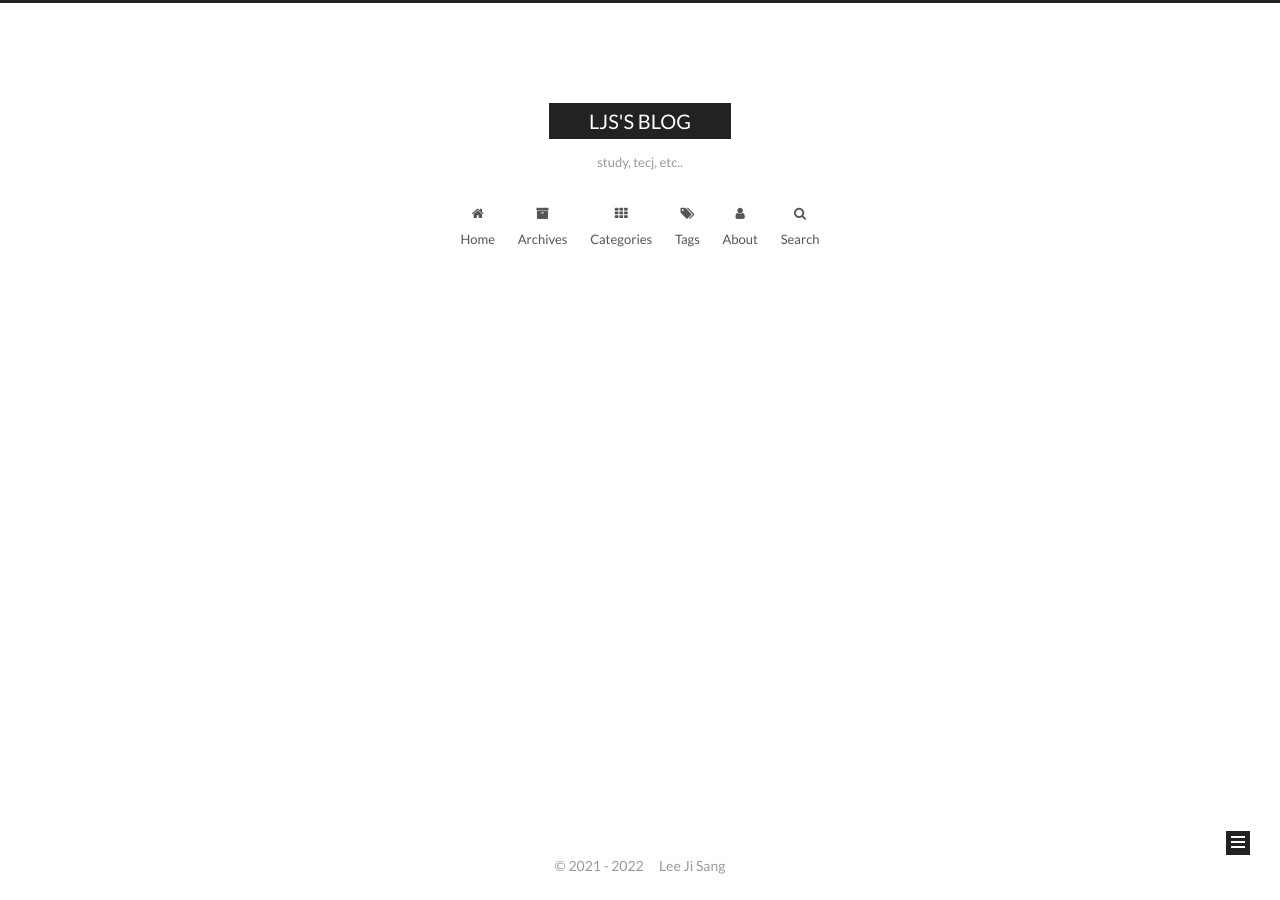
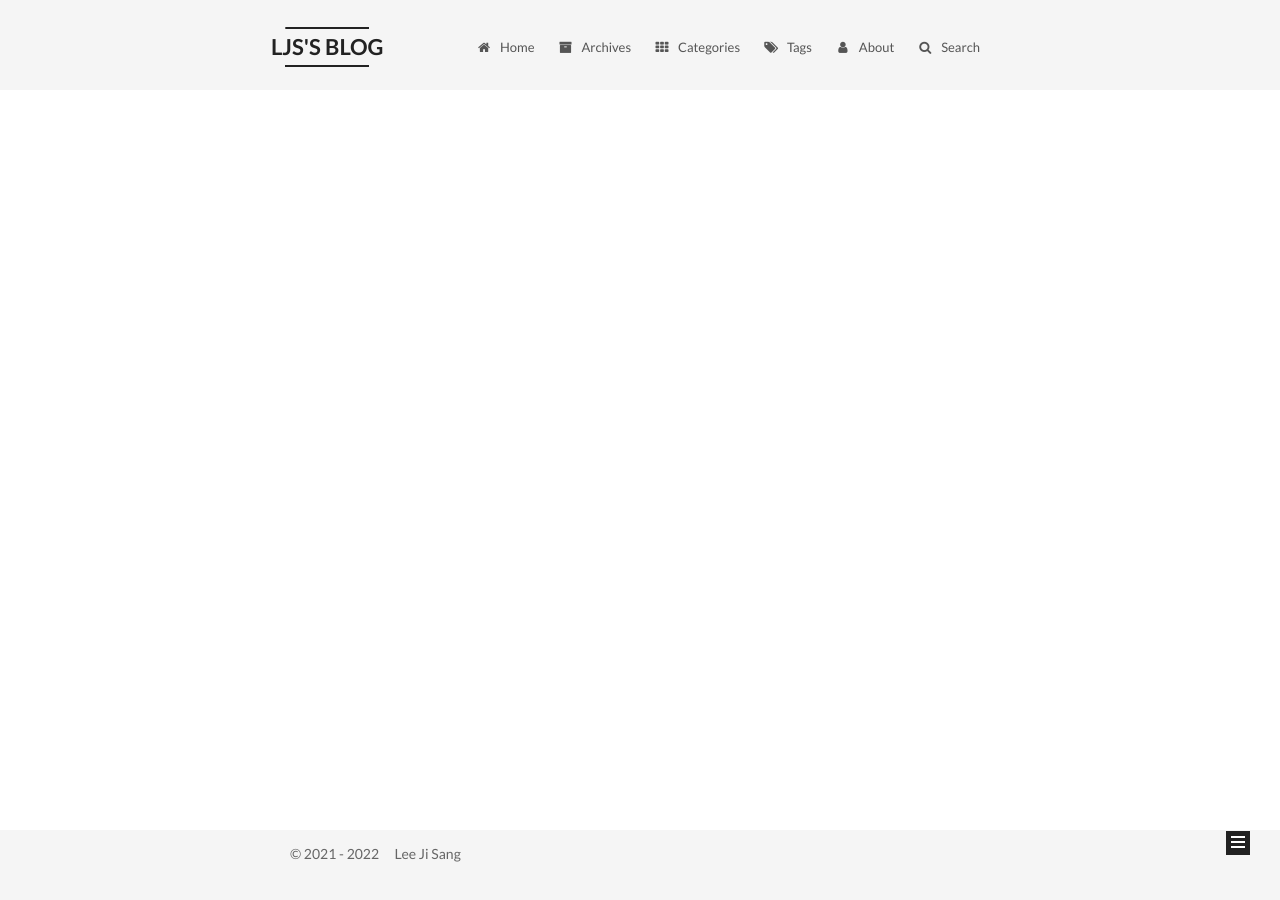
Before and after one commit to Lee-jisang/Lee-jisang.github.io, a Jekyll site: the page built from index.html, in a window 1280 px wide. Built offline with Jekyll 4.4.1, drawn with Linux system fonts in a browser that asks for light colours; the list of posts is cut into pages by our own code.

Commit message:
Update _config.yml

```diff
--- a/_config.yml
+++ b/_config.yml
@@ -76,7 +76,7 @@ plugins:
 # ---------------------------------------------------------------
 
 # Put your favicon.ico into `assets/` directory.
-favicon: /assets/42.ico
+#favicon: /assets/42.ico #사이트 아이콘
 
 # Set default keywords (Use a comma to separate)
 keywords: "Jekyll, NexT"
@@ -151,8 +151,8 @@ menu_icons:
 # ---------------------------------------------------------------
 
 # Schemes
-scheme: Muse
-#scheme: Mist
+#scheme: Muse
+scheme: Mist
 #scheme: Pisces
 
 # Dark Mode
@@ -215,7 +215,7 @@ font:
 # Key is the link label showing to end users.
 # Value is the target link (E.g. GitHub: https://github.com/iissnan)
 social:
-  GitHub: https://github.com/SIE-KYIN
+  GitHub: https://github.com/lee-jisang
 
 # Social Links Icons
 # Icon Mapping:
@@ -232,7 +232,7 @@ social_icons:
 
 # Sidebar Avatar
 # in directory: /assets/images/avatar.gif
-avatar: /assets/images/myprofile.png
+avatar: /assets/images/myprofile.png #내 사진
 
 
 # Table Of Contents in the Sidebar
```
